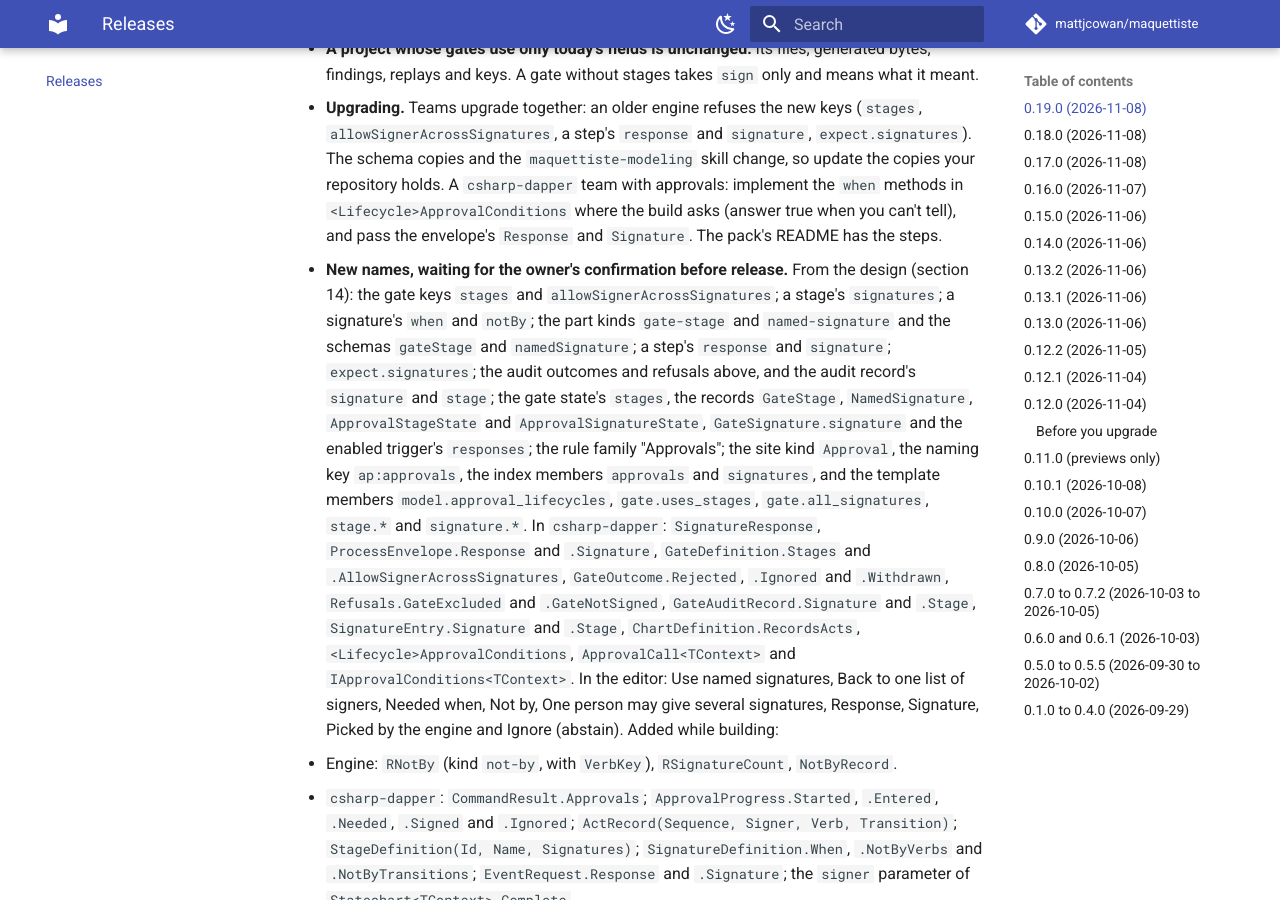
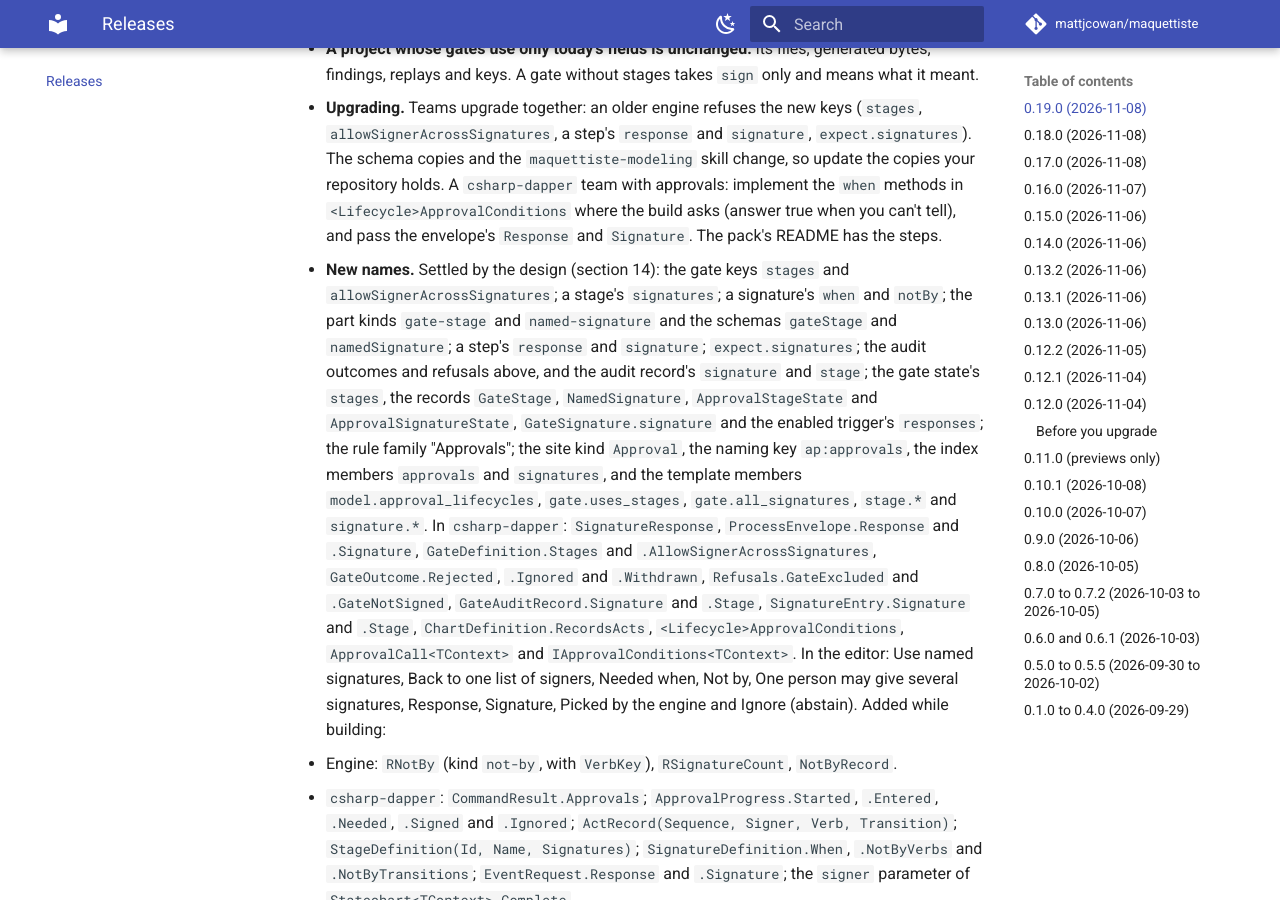
Before and after one commit to mattjcowan/maquettiste, an MkDocs documentation site: the page built from docs/releases.md, in a window 1280 px wide and 900 px high, scrolled down 980 px. Built offline with MkDocs 1.6.1 and Material for MkDocs 9.7.7, drawn with Linux system fonts in a browser that asks for light colours; comment, search, counter and statistics services are not loaded.

Commit message:
Point the sign-off row and design at #65, and settle the 0.19.0 names

```diff
--- a/docs/releases.md
+++ b/docs/releases.md
@@ -28,7 +28,7 @@ one.
   `response` and `signature`, `expect.signatures`). The schema copies and the `maquettiste-modeling` skill change, so update the copies your
   repository holds. A `csharp-dapper` team with approvals: implement the `when` methods in `<Lifecycle>ApprovalConditions` where the build
   asks (answer true when you can't tell), and pass the envelope's `Response` and `Signature`. The pack's README has the steps.
-- **New names, waiting for the owner's confirmation before release.** From the design (section 14): the gate keys `stages` and
+- **New names.** Settled by the design (section 14): the gate keys `stages` and
   `allowSignerAcrossSignatures`; a stage's `signatures`; a signature's `when` and `notBy`; the part kinds `gate-stage` and
   `named-signature` and the schemas `gateStage` and `namedSignature`; a step's `response` and `signature`; `expect.signatures`; the
   audit outcomes and refusals above, and the audit record's `signature` and `stage`; the gate state's `stages`, the records `GateStage`,
```
Also changed, not shown: docs/engineering/next.md (+1 -1 lines), docs/engineering/signoff-design.md (+1 -1 lines).
